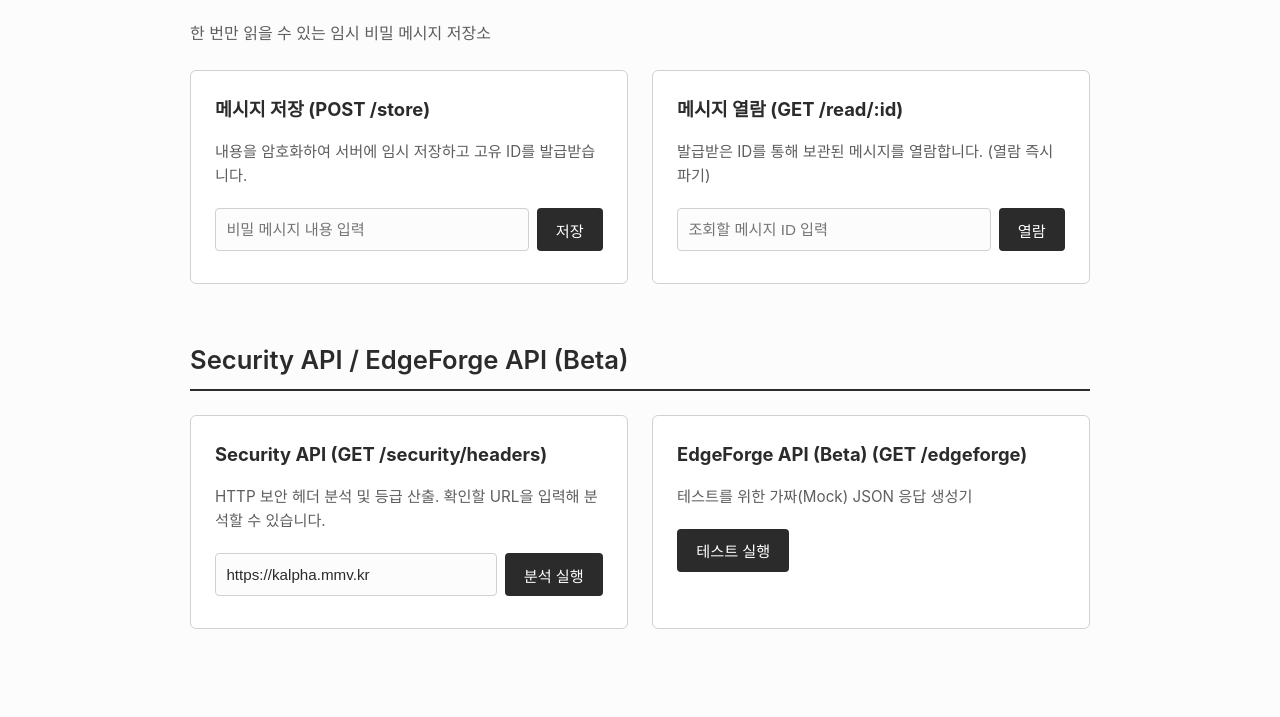
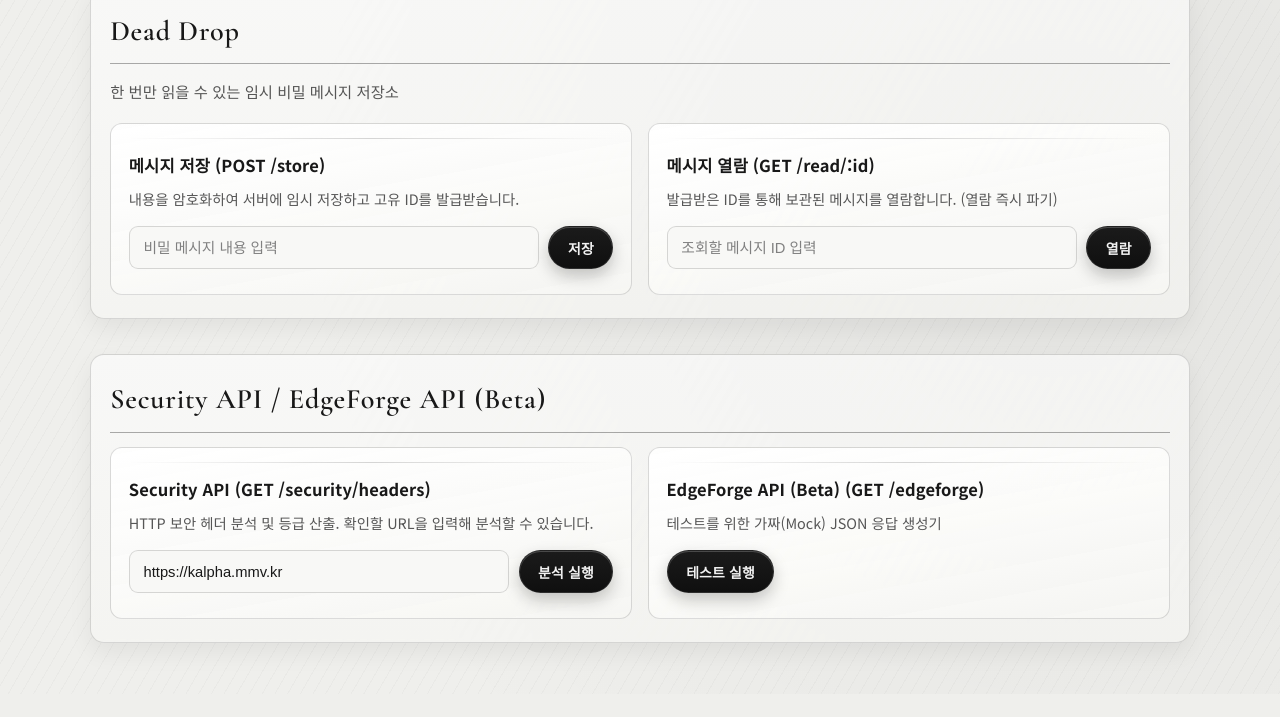
Before and after one commit to gguatit/kalpha-s_api, a website: page src/ui/index.html in a window 1280 px wide. Shown: the part 1515-2232 px from the top of the page. After the commit the page ends 2209 px from the top, so only its background shows below. Drawn offline with nearby package versions, Linux system fonts and the light colour scheme; files that its build step writes are made by us from their sources.

Commit message:
feat: 스타일 개선 - 색상, 레이아웃 및 애니메이션 추가

```diff
--- a/src/ui/style.css
+++ b/src/ui/style.css
@@ -1,159 +1,294 @@
+@import url('https://fonts.googleapis.com/css2?family=Cormorant+Garamond:wght@500;600;700&family=Noto+Sans+KR:wght@400;500;600;700&display=swap');
+
 :root {
-  --bg-main: #fcfcfc;
-  --bg-card: #ffffff;
-  --text-main: #2b2b2b;
-  --text-muted: #5e5e5e;
-  --border-color: #d1d1d1;
-  --black: #000000;
-  --btn-bg: #2b2b2b;
-  --btn-hover: #111111;
-  --code-bg: #f3f3f3;
+  --bg-main: #efefec;
+  --bg-soft: #f8f8f6;
+  --bg-card: rgba(255, 255, 255, 0.84);
+  --text-main: #181818;
+  --text-muted: #565656;
+  --line-soft: rgba(0, 0, 0, 0.14);
+  --line-strong: rgba(0, 0, 0, 0.32);
+  --btn-bg: #111111;
+  --btn-hover: #000000;
+  --result-bg: #f3f3f0;
+  --shadow-soft: 0 12px 40px rgba(0, 0, 0, 0.07);
+  --shadow-card: 0 10px 24px rgba(0, 0, 0, 0.06);
+}
+
+* {
+  box-sizing: border-box;
 }
 
 body {
   margin: 0;
-  padding: 0;
-  font-family: -apple-system, BlinkMacSystemFont, "Segoe UI", Roboto, Helvetica, Arial, sans-serif;
-  background-color: var(--bg-main);
+  min-height: 100vh;
+  font-family: 'Noto Sans KR', -apple-system, BlinkMacSystemFont, 'Segoe UI', sans-serif;
+  background:
+    radial-gradient(circle at 18% 12%, rgba(255, 255, 255, 0.65), transparent 40%),
+    radial-gradient(circle at 82% 78%, rgba(0, 0, 0, 0.05), transparent 38%),
+    repeating-linear-gradient(120deg, rgba(0, 0, 0, 0.022) 0, rgba(0, 0, 0, 0.022) 1px, transparent 1px, transparent 11px),
+    var(--bg-main);
   color: var(--text-main);
-  line-height: 1.6;
+  line-height: 1.66;
 }
 
 header {
-  background-color: var(--bg-card);
-  padding: 3rem 1rem;
+  position: relative;
   text-align: center;
-  border-bottom: 1px solid var(--border-color);
+  padding: 4.2rem 1.2rem 3.4rem;
+  border-bottom: 1px solid var(--line-soft);
+  background:
+    linear-gradient(165deg, rgba(255, 255, 255, 0.95), rgba(240, 240, 236, 0.9));
+  box-shadow: var(--shadow-soft);
+  animation: rise-in 520ms ease-out both;
+}
+
+header::before {
+  content: '';
+  position: absolute;
+  inset: 0;
+  pointer-events: none;
+  background: linear-gradient(to right, transparent, rgba(0, 0, 0, 0.08), transparent);
+  background-size: 100% 1px;
+  background-repeat: no-repeat;
+  background-position: 0 calc(100% - 1px);
 }
 
 header h1 {
-  margin: 0 0 0.5rem 0;
-  font-size: 2.2rem;
-  font-weight: 700;
-  letter-spacing: -0.5px;
+  margin: 0 0 0.4rem;
+  font-family: 'Cormorant Garamond', Georgia, serif;
+  font-size: clamp(2.2rem, 5.4vw, 3.3rem);
+  font-weight: 600;
+  letter-spacing: 0.02em;
 }
 
 header p {
+  margin: 0;
   color: var(--text-muted);
-  margin: 0;
+  font-size: 1.02rem;
 }
 
 .container {
-  max-width: 900px;
-  margin: 0 auto;
-  padding: 2rem 1.5rem;
+  width: min(1100px, calc(100% - 2.4rem));
+  margin: 2.4rem auto 3.2rem;
 }
 
 .section {
-  margin-bottom: 3.5rem;
+  margin-bottom: 2.2rem;
+  padding: 1.35rem 1.2rem 1.4rem;
+  border: 1px solid var(--line-soft);
+  background: linear-gradient(180deg, rgba(255, 255, 255, 0.58), rgba(248, 248, 245, 0.58));
+  box-shadow: var(--shadow-card);
+  border-radius: 14px;
+  backdrop-filter: blur(2px);
+  animation: rise-in 480ms ease-out both;
+}
+
+.section:nth-of-type(1) {
+  animation-delay: 50ms;
+}
+
+.section:nth-of-type(2) {
+  animation-delay: 90ms;
+}
+
+.section:nth-of-type(3) {
+  animation-delay: 130ms;
+}
+
+.section:nth-of-type(4) {
+  animation-delay: 170ms;
+}
+
+.section:nth-of-type(5) {
+  animation-delay: 210ms;
 }
 
 .section > h2 {
-  font-size: 1.6rem;
+  margin: 0 0 0.9rem;
+  padding-bottom: 0.55rem;
+  border-bottom: 1px solid var(--line-strong);
+  font-family: 'Cormorant Garamond', Georgia, serif;
+  font-size: clamp(1.65rem, 2.2vw, 2.05rem);
   font-weight: 600;
-  border-bottom: 2px solid var(--text-main);
-  padding-bottom: 0.5rem;
-  margin-bottom: 1.5rem;
+  letter-spacing: 0.03em;
 }
 
 .section > p {
-  margin-bottom: 1.5rem;
+  margin: 0 0 1.2rem;
   color: var(--text-muted);
+  font-size: 0.96rem;
 }
 
 .api-grid {
   display: grid;
+  gap: 1rem;
   grid-template-columns: 1fr;
-  gap: 1.5rem;
 }
 
-@media (min-width: 768px) {
+@media (min-width: 860px) {
   .api-grid {
     grid-template-columns: 1fr 1fr;
   }
 }
 
 .api-card {
-  background-color: var(--bg-card);
-  border: 1px solid var(--border-color);
-  border-radius: 6px;
-  padding: 1.5rem;
-  transition: transform 0.2s border-color 0.2s;
+  position: relative;
+  border: 1px solid var(--line-soft);
+  border-radius: 12px;
+  padding: 1.15rem 1.1rem 1.15rem;
+  background:
+    linear-gradient(170deg, rgba(255, 255, 255, 0.95), rgba(246, 246, 243, 0.88));
+  transition: transform 220ms ease, border-color 220ms ease, box-shadow 220ms ease;
+}
+
+.api-card::after {
+  content: '';
+  position: absolute;
+  left: 1rem;
+  right: 1rem;
+  top: 0.85rem;
+  height: 1px;
+  background: linear-gradient(to right, transparent, rgba(0, 0, 0, 0.16), transparent);
 }
 
 .api-card:hover {
-  border-color: var(--text-main);
+  transform: translateY(-2px);
+  border-color: var(--line-strong);
+  box-shadow: 0 14px 28px rgba(0, 0, 0, 0.09);
 }
 
 .api-card h3 {
-  font-size: 1.15rem;
-  margin: 0 0 0.5rem 0;
+  margin: 0 0 0.48rem;
+  padding-top: 0.55rem;
+  font-size: 1.03rem;
+  font-weight: 700;
+  letter-spacing: 0.01em;
 }
 
 .api-card p {
+  margin: 0 0 0.95rem;
   color: var(--text-muted);
-  font-size: 0.95rem;
-  margin-bottom: 1.25rem;
+  font-size: 0.9rem;
 }
 
 .input-group {
   display: flex;
-  gap: 0.5rem;
-  margin-bottom: 0.5rem;
+  gap: 0.6rem;
+  margin-bottom: 0.4rem;
 }
 
 .input-group input {
   flex: 1;
-  padding: 0.65rem;
-  border: 1px solid var(--border-color);
-  border-radius: 4px;
-  font-size: 0.95rem;
-  background-color: var(--bg-main);
+  min-width: 0;
+  border: 1px solid var(--line-soft);
+  border-radius: 9px;
+  padding: 0.72rem 0.86rem;
+  background: var(--bg-soft);
   color: var(--text-main);
+  font-size: 0.92rem;
+  transition: border-color 180ms ease, box-shadow 180ms ease, background-color 180ms ease;
+}
+
+.input-group input::placeholder {
+  color: #808080;
 }
 
 .input-group input:focus {
   outline: none;
-  border-color: var(--black);
+  border-color: var(--line-strong);
+  box-shadow: 0 0 0 3px rgba(0, 0, 0, 0.08);
+  background-color: #ffffff;
 }
 
 .btn {
-  display: inline-block;
-  padding: 0.65rem 1.2rem;
-  background-color: var(--btn-bg);
-  color: var(--bg-card);
-  border: none;
-  border-radius: 4px;
+  display: inline-flex;
+  align-items: center;
+  justify-content: center;
+  border: 1px solid rgba(255, 255, 255, 0.08);
+  border-radius: 999px;
+  padding: 0.68rem 1.16rem;
+  background: linear-gradient(180deg, #1b1b1b, #0f0f0f);
+  color: #f2f2f2;
+  text-decoration: none;
   cursor: pointer;
-  text-decoration: none;
-  font-size: 0.95rem;
-  font-weight: 500;
-  transition: background-color 0.2s ease;
   white-space: nowrap;
+  font-size: 0.87rem;
+  font-weight: 600;
+  letter-spacing: 0.01em;
+  box-shadow: inset 0 1px 0 rgba(255, 255, 255, 0.2), 0 7px 16px rgba(0, 0, 0, 0.22);
+  transition: transform 180ms ease, box-shadow 180ms ease, background 180ms ease;
 }
 
 .btn:hover {
-  background-color: var(--btn-hover);
+  transform: translateY(-1px);
+  background: linear-gradient(180deg, #121212, #040404);
+  box-shadow: inset 0 1px 0 rgba(255, 255, 255, 0.18), 0 10px 20px rgba(0, 0, 0, 0.25);
+}
+
+.btn:active {
+  transform: translateY(0);
 }
 
 .result-box {
-  background-color: var(--code-bg);
-  border: 1px solid var(--border-color);
-  padding: 1rem;
-  border-radius: 4px;
-  font-family: -apple-system, BlinkMacSystemFont, "Segoe UI", Roboto, Helvetica, Arial, sans-serif;
-  font-size: 0.92rem;
+  display: none;
+  margin-top: 0.85rem;
+  border-radius: 10px;
+  border: 1px solid var(--line-soft);
+  background: var(--result-bg);
+  color: var(--text-main);
+  padding: 0.92rem 0.96rem;
+  min-height: 64px;
+  font-family: 'Noto Sans KR', -apple-system, BlinkMacSystemFont, 'Segoe UI', sans-serif;
+  font-size: 0.9rem;
   line-height: 1.7;
-  overflow-x: auto;
-  display: none;
-  margin-top: 1rem;
-  color: var(--text-main);
   white-space: pre-wrap;
-  word-break: break-all;
+  word-break: keep-all;
+  overflow-wrap: anywhere;
+  box-shadow: inset 0 1px 0 rgba(255, 255, 255, 0.65);
 }
 
 .qr-container {
   text-align: center;
-  background-color: var(--bg-card);
-  padding: 1rem;
+  background: linear-gradient(180deg, rgba(255, 255, 255, 0.78), rgba(247, 247, 244, 0.75));
 }
+
+.qr-container svg {
+  max-width: min(100%, 320px);
+  height: auto;
+}
+
+@media (max-width: 760px) {
+  header {
+    padding: 3.4rem 1rem 2.8rem;
+  }
+
+  .container {
+    width: min(1100px, calc(100% - 1.4rem));
+    margin-top: 1.25rem;
+  }
+
+  .section {
+    padding: 1rem 0.86rem 1.05rem;
+    margin-bottom: 1.35rem;
+  }
+
+  .input-group {
+    flex-direction: column;
+  }
+
+  .btn {
+    width: 100%;
+  }
+}
+
+@keyframes rise-in {
+  from {
+    opacity: 0;
+    transform: translateY(12px);
+  }
+  to {
+    opacity: 1;
+    transform: translateY(0);
+  }
+}
```
